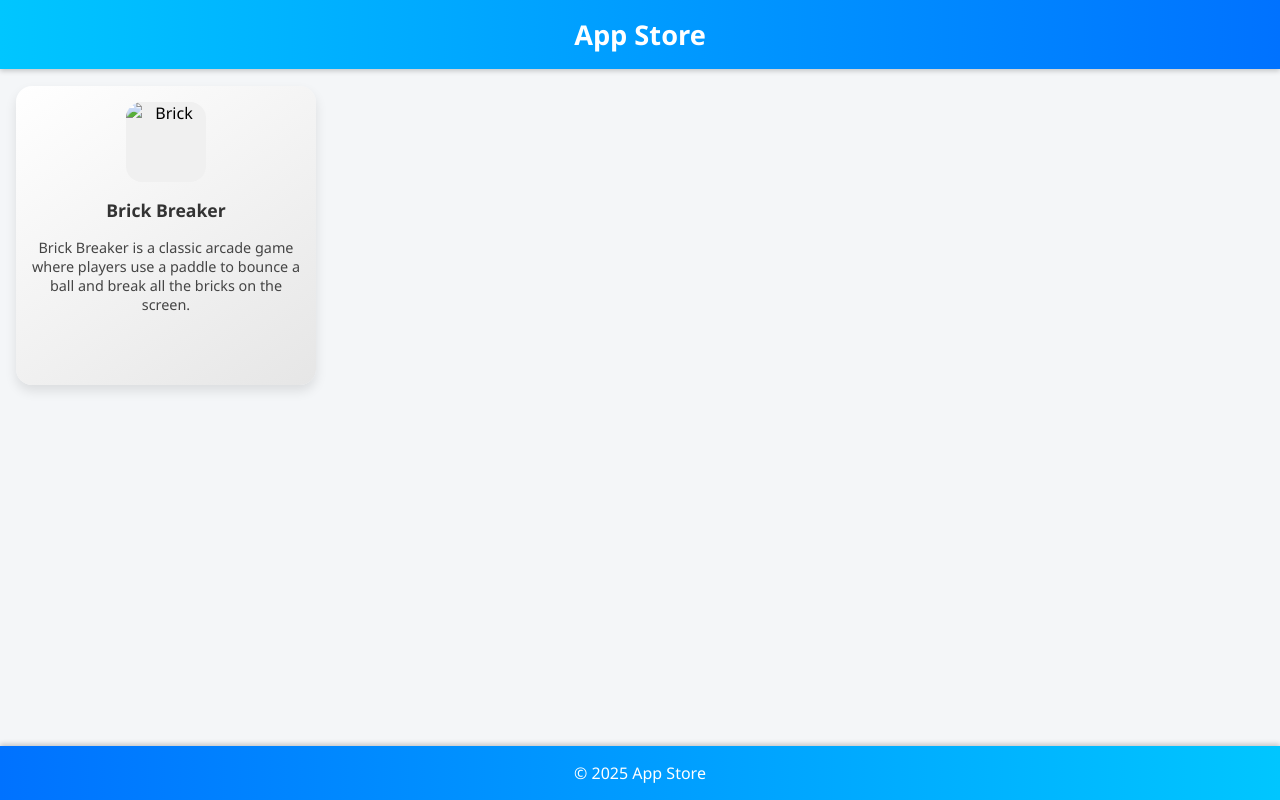
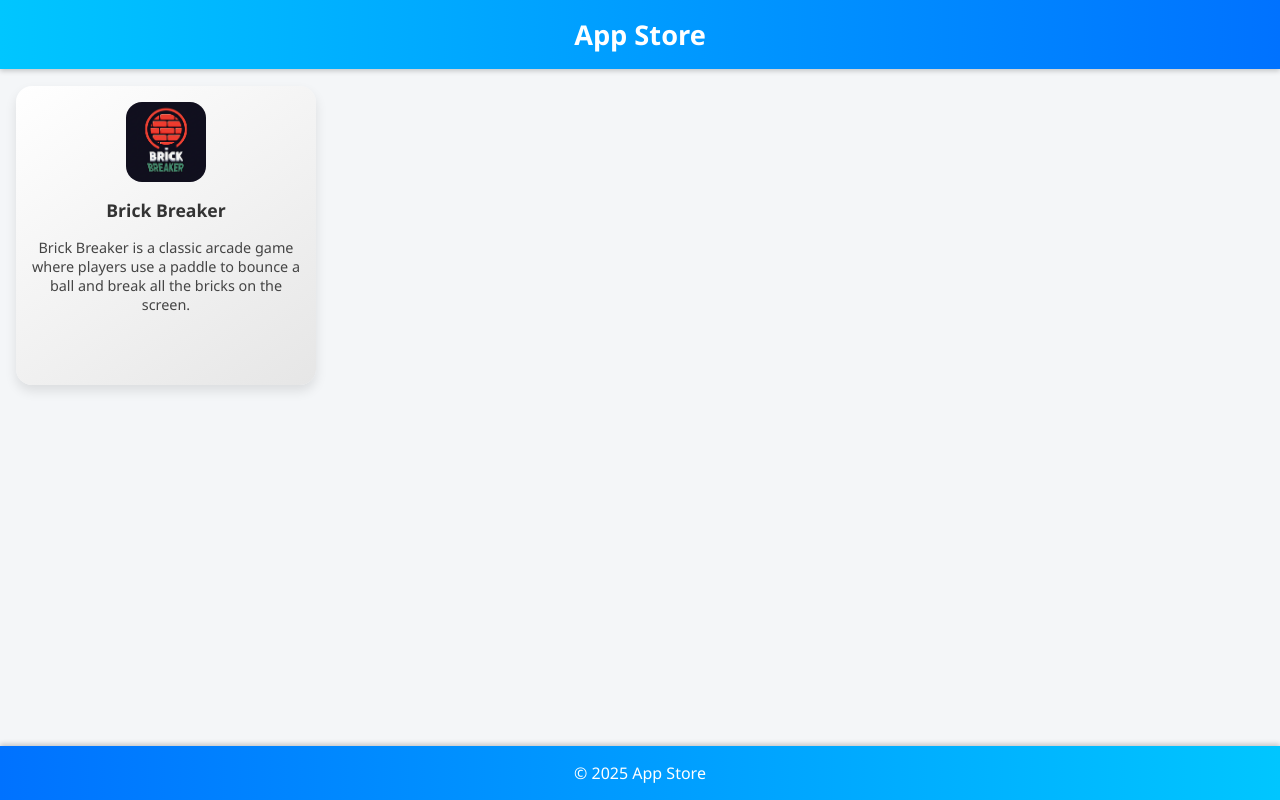
Before and after one commit to Mayur1Kumar/App-Store, a plain HTML site: page index.html in a window 1280 px wide. Drawn offline with Linux system fonts and the light colour scheme; the site is published under a folder, as on GitHub Pages, so addresses that start at the root find nothing.

Commit message:
index.html

```diff
--- a/index.html
+++ b/index.html
@@ -233,12 +233,12 @@
       onclick="openModal(this)"
       data-app-name="Brick Breaker"
       data-description="Brick Breaker is a classic arcade game where players use a paddle to bounce a ball and break all the bricks on the screen."
-      data-logo-src="/Images/Brick.png" alt="Brick"
+      data-logo-src="Brick.png" alt="Brick"
       data-download-link="https://kodular.app/OLT-FXI"
       data-view-link="https://mayur1kumar.github.io/Game/"
     >
       <div class="logo">
-        <img src="/Images/Brick.png" alt="Brick" />
+        <img src="Brick.png" alt="Brick" />
       </div>
       <div class="app-name">Brick Breaker</div>
       <div class="description">
```
